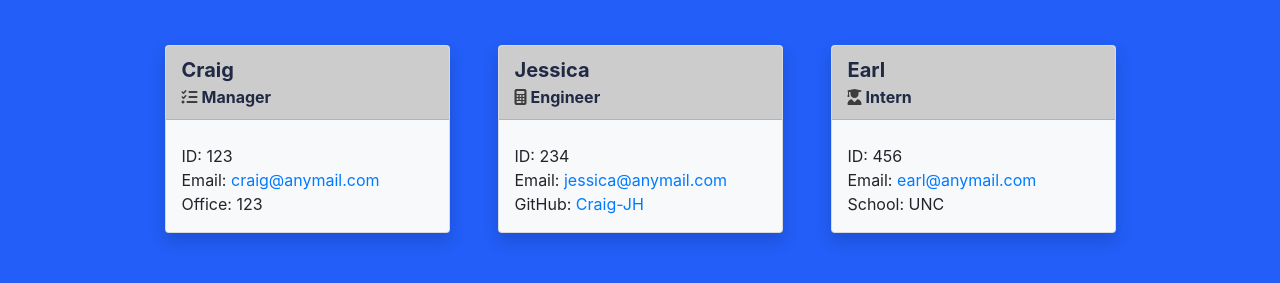
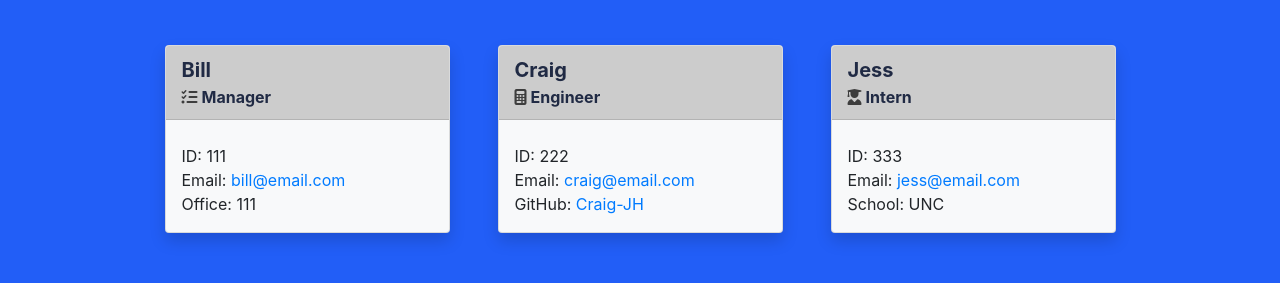
Before and after one commit to Craig-JH/Team-Profile-Generator, a website: page dist/index.html in a window 1280 px wide. Shown: the part 67-350 px from the top of the page. Drawn offline with nearby package versions, Linux system fonts and the light colour scheme.

```diff
--- a/dist/index.html
+++ b/dist/index.html
@@ -21,36 +21,36 @@
         <div class="col-9-sm col-6-md col-lg-3 card shadow p-0 mb-5 bg-light rounded mx-4">
                               <div class="card-body px-0 py-0">
                                   <div class="card-header header px-3">
-                                      <h5 class="card-title font-weight-bold">Craig</h5>
+                                      <h5 class="card-title font-weight-bold">Bill</h5>
                                       <h6 class="card-subtitle font-weight-bold"><span class = "icon mr-1"><i class="fa-solid fa-list-check"></i></span>Manager</h6>
                                   </div>
                                   <ul class="card-text list-group mt-2 px-3 py-3 list">
-                                      <li id="ID list-group-item">ID: 123</li>
-                                      <li id="email list-group-item">Email: <a href="mailto:craig@anymail.com">craig@anymail.com</a></li>
-                                      <li id="extra-info list-group-item">Office: 123</li>
+                                      <li id="ID list-group-item">ID: 111</li>
+                                      <li id="email list-group-item">Email: <a href="mailto:bill@email.com">bill@email.com</a></li>
+                                      <li id="extra-info list-group-item">Office: 111</li>
                                   </ul>
                               </div>
                           </div>  <div class="col-9-sm col-6-md col-lg-3 card shadow p-0 mb-5 bg-light rounded mx-4">
             <div class="card-body px-0 py-0">
                 <div class="card-header header px-3">
-                    <h5 class="card-title font-weight-bold">Jessica</h5>
+                    <h5 class="card-title font-weight-bold">Craig</h5>
                     <h6 class="card-subtitle font-weight-bold"><span class = "icon mr-1"><i class="fa-solid fa-calculator"></i></span>Engineer</h6>
                 </div>
                 <ul class="card-text list-group mt-2 px-3 py-3 list">
-                    <li id="ID list-group-item">ID: 234</li>
-                    <li id="email list-group-item">Email: <a href="mailto:jessica@anymail.com">jessica@anymail.com</a></li>
+                    <li id="ID list-group-item">ID: 222</li>
+                    <li id="email list-group-item">Email: <a href="mailto:craig@email.com">craig@email.com</a></li>
                     <li id="extra-info list-group-item">GitHub: <a href="https://github.com/Craig-JH" target="_blank">Craig-JH</a></li>
                 </ul>
             </div>
         </div>  <div class="col-9-sm col-6-md col-lg-3 card shadow p-0 mb-5 bg-light rounded mx-4">
             <div class="card-body px-0 py-0">
                 <div class="card-header header px-3">
-                    <h5 class="card-title font-weight-bold">Earl</h5>
+                    <h5 class="card-title font-weight-bold">Jess</h5>
                     <h6 class="card-subtitle font-weight-bold"><span class = "icon mr-1"><i class="fa-solid fa-user-graduate"></i></span>Intern</h6>
                 </div>
                 <ul class="card-text list-group mt-2 px-3 py-3 list">
-                    <li id="ID list-group-item">ID: 456</li>
-                    <li id="email list-group-item">Email: <a href="mailto:earl@anymail.com">earl@anymail.com</a></li>
+                    <li id="ID list-group-item">ID: 333</li>
+                    <li id="email list-group-item">Email: <a href="mailto:jess@email.com">jess@email.com</a></li>
                     <li id="extra-info list-group-item">School: UNC</li>
                 </ul>
             </div>
```
Also changed, not shown: README.md.
